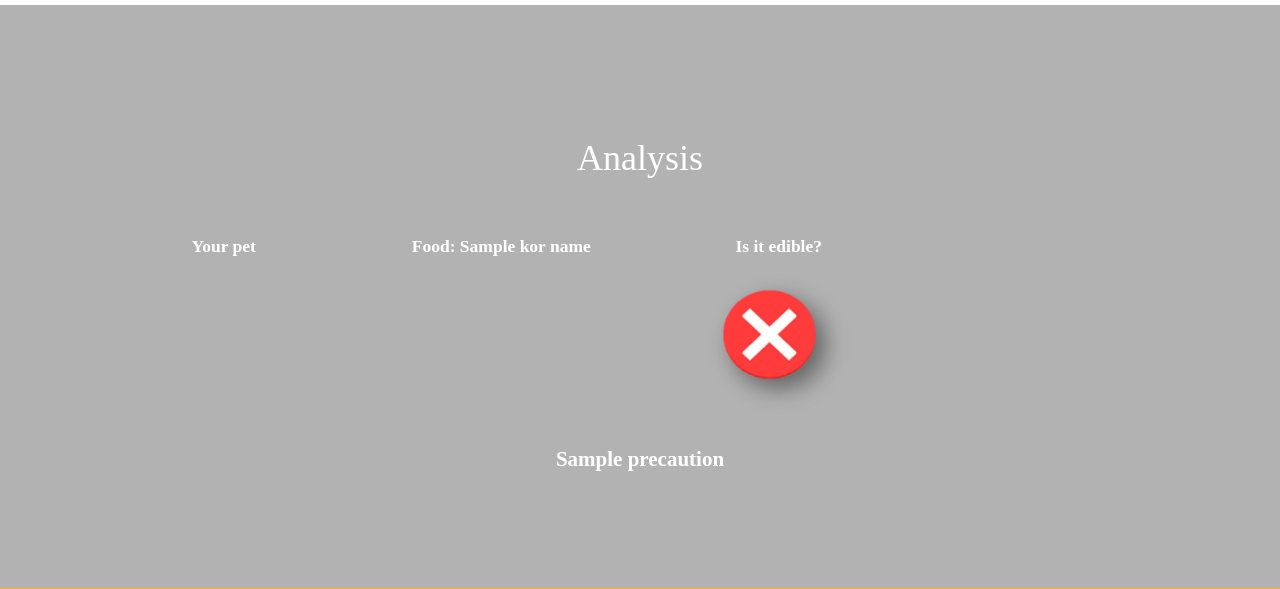
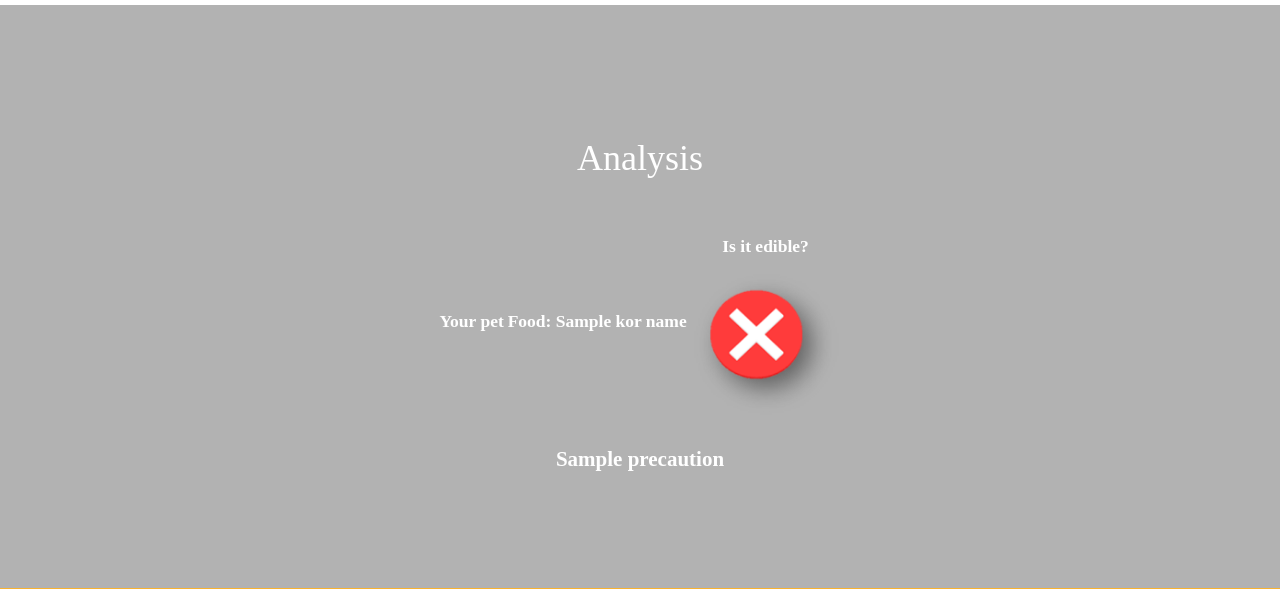
Before and after one commit to Codetre/cloned_PKKK_project, a Django app: template check_edible/templates/check_edible/result.html in a window 1280 px wide. Shown: the part 1115-1704 px from the top of the page. Run offline with Django 3.2, Linux system fonts and the light colour scheme; the template is opened without the code that fills it: most values are stand-ins (such as "Sample title", 1, 10 or a date in 2020); some libraries are stand-ins or nearby versions; some web fonts are replaced.

Commit message:
Result layout align changed.

```diff
--- a/check_edible/templates/check_edible/result.html
+++ b/check_edible/templates/check_edible/result.html
@@ -10,9 +10,9 @@
                     <p style="font-family: NanumBarunpenB; padding-bottom: 1.25em">Analysis</p>
                 </h1>
             </div>
-            <div class="col-md-12">
-                <div class="col-sm-3 text-center"
-                    style="font-family: NanumBarunpenB; text-align: center; font-size:1.25em; padding-bottom: 15px;">
+            <div class="col-md-12" style="text-align: center; ">
+                <div
+                    style="display:inline-block; vertical-align:middle; font-family: NanumBarunpenB; text-align: center; font-size:1.25em; padding-bottom: 15px;">
                     <p><b>Your pet</b></p>
                     {% if pet_type == "cat" %}
                     <img src="{% static 'images/pets/cat.png' %}" width="150" height="150" />
@@ -20,8 +20,8 @@
                     <img src="{% static 'images/pets/dog.png' %}" width="150" height="150" />
                     {% endif %}
                 </div>
-                <div class="col-sm-3 text-center"
-                    style="font-family: NanumBarunpenB; text-align: center; font-size:1.25em; padding-bottom: 15px;">
+                <div
+                    style="display:inline-block; vertical-align:middle; font-family: NanumBarunpenB; text-align: center; font-size:1.25em; padding-bottom: 15px;">
                     <p><b>Food: {{ kor_name }}</b></p>
                     {% if food_type == "almond" %}
                     <img src="{% static 'images/foods/almond.png' %}" width="150" height="150" />
@@ -43,8 +43,8 @@
                     <img src="{% static 'images/foods/welshOnion.png' %}" width="150" height="150" />
                     {% endif %}
                 </div>
-                <div class="col-sm-3 text-center"
-                    style="font-family: NanumBarunpenB; text-align: center; font-size:1.25em; padding-bottom: 15px;">
+                <div
+                    style="display:inline-block; vertical-align:middle; font-family: NanumBarunpenB; text-align: center; font-size:1.25em; padding-bottom: 15px;">
                     <p><b>Is it edible?</b></p>
                     {% if is_edible %}
                     <img src="{% static 'images/true.png' %}" width="150" height="150" />
@@ -57,7 +57,7 @@
 
         </div>
         <div style="font-family: NanumBarunpenB; font-size:1.5em; text-align: center; padding-top: 10px;">
-                <strong>{{ precaution }}</strong></div>
+            <strong>{{ precaution }}</strong></div>
     </div>
 </div>
 
```
Also changed, not shown: gaenyang/settings.py (+11 -11 lines), check_edible/static/images/bad.svg (deleted), check_edible/static/images/good.png (deleted), check_edible/static/images/good.svg (deleted), check_edible/static/images/pets/cat.svg (deleted), check_edible/static/images/pets/dog.svg (deleted).
